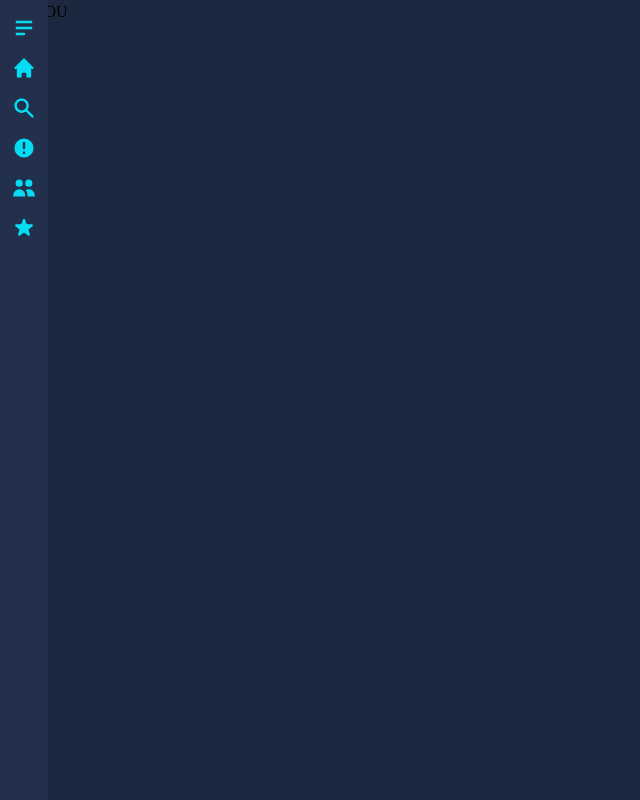
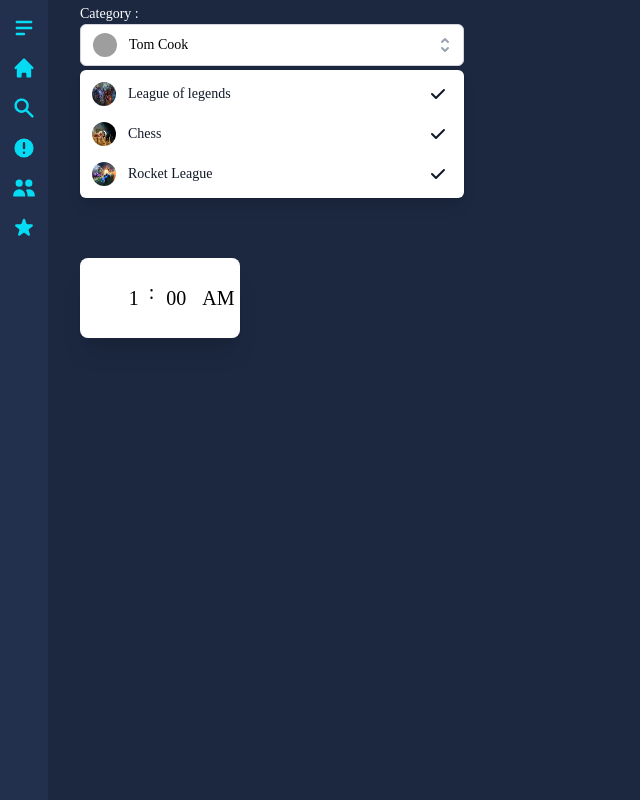
Before and after one commit to cendevweb/dispo, a Vue app: page /dispo in a window 1280 px wide. Shown: the whole page, without its empty margins (0-640 px from the left). Built offline with nearby package versions, Linux system fonts and the light colour scheme; grey boxes are pictures that could not be loaded.

Commit message:
Dispo form basic structure

```diff
--- a/src/DispoForm.vue
+++ b/src/DispoForm.vue
@@ -1,5 +1,137 @@
 <template>
-    COUCOU
+  <div class="mt-1 relative ml-20">
+    <label id="listbox-label" class="block text-sm font-medium text-white">
+        Category :
+    </label>
+    <button type="button" aria-haspopup="listbox" aria-expanded="true" aria-labelledby="listbox-label" class="relative w-96 bg-white border border-gray-300 rounded-md shadow-sm pl-3 pr-10 py-2 text-left cursor-default focus:outline-none focus:ring-1 focus:ring-indigo-500 focus:border-indigo-500 sm:text-sm">
+      <span class="flex items-center">
+        <img src="https://images.unsplash.com/photo-1472099645785-5658abf4ff4e?ixlib=rb-1.2.1&ixid=eyJhcHBfaWQiOjEyMDd9&auto=format&fit=facearea&facepad=2&w=256&h=256&q=80" alt="" class="flex-shrink-0 h-6 w-6 rounded-full">
+        <span class="ml-3 block truncate">
+          Tom Cook
+        </span>
+      </span>
+      <span class="ml-3 absolute inset-y-0 right-0 flex items-center pr-2 pointer-events-none">
+        <!-- Heroicon name: selector -->
+        <svg class="h-5 w-5 text-gray-400" xmlns="http://www.w3.org/2000/svg" viewBox="0 0 20 20" fill="currentColor" aria-hidden="true">
+          <path fill-rule="evenodd" d="M10 3a1 1 0 01.707.293l3 3a1 1 0 01-1.414 1.414L10 5.414 7.707 7.707a1 1 0 01-1.414-1.414l3-3A1 1 0 0110 3zm-3.707 9.293a1 1 0 011.414 0L10 14.586l2.293-2.293a1 1 0 011.414 1.414l-3 3a1 1 0 01-1.414 0l-3-3a1 1 0 010-1.414z" clip-rule="evenodd" />
+        </svg>
+      </span>
+    </button>
+
+    <!--
+      Select popover, show/hide based on select state.
+
+      Entering: ""
+        From: ""
+        To: ""
+      Leaving: "transition ease-in duration-100"
+        From: "opacity-100"
+        To: "opacity-0"
+    -->
+    <div class="absolute mt-1 w-96 rounded-md bg-white shadow-lg">
+      <ul tabindex="-1" role="listbox" aria-labelledby="listbox-label" aria-activedescendant="listbox-item-3" class="max-h-56 rounded-md py-1 text-base ring-1 ring-black ring-opacity-5 overflow-auto focus:outline-none sm:text-sm">
+        <!--
+          Select option, manage highlight styles based on mouseenter/mouseleave and keyboard navigation.
+
+          Highlighted: "text-white bg-indigo-600", Not Highlighted: "text-gray-900"
+        -->
+        <li id="listbox-item-0" role="option" class="text-gray-900 cursor-default select-none relative py-2 pl-3 pr-9">
+          <div class="flex items-center">
+            <img :src="'src/assets/lol_thumbnail.jpg'" alt="" class="flex-shrink-0 h-6 w-6 rounded-full">
+            <!-- Selected: "font-semibold", Not Selected: "font-normal" -->
+            <span class="ml-3 block font-normal truncate">
+              League of legends
+            </span>
+          </div>
+
+          <!--
+            Checkmark, only display for selected option.
+
+            Highlighted: "text-white", Not Highlighted: "text-indigo-600"
+          -->
+          <span class="absolute inset-y-0 right-0 flex items-center pr-4">
+            <!-- Heroicon name: check -->
+            <svg class="h-5 w-5" xmlns="http://www.w3.org/2000/svg" viewBox="0 0 20 20" fill="currentColor" aria-hidden="true">
+              <path fill-rule="evenodd" d="M16.707 5.293a1 1 0 010 1.414l-8 8a1 1 0 01-1.414 0l-4-4a1 1 0 011.414-1.414L8 12.586l7.293-7.293a1 1 0 011.414 0z" clip-rule="evenodd" />
+            </svg>
+          </span>
+        </li>
+        <li id="listbox-item-1" role="option" class="text-gray-900 cursor-default select-none relative py-2 pl-3 pr-9">
+          <div class="flex items-center">
+            <img :src="'src/assets/chess_thumbnail.jpeg'" alt="" class="flex-shrink-0 h-6 w-6 rounded-full"/>
+            <!-- Selected: "font-semibold", Not Selected: "font-normal" -->
+            <span class="ml-3 block font-normal truncate">
+              Chess
+            </span>
+          </div>
+
+          <!--
+            Checkmark, only display for selected option.
+
+            Highlighted: "text-white", Not Highlighted: "text-indigo-600"
+          -->
+          <span class="absolute inset-y-0 right-0 flex items-center pr-4">
+            <!-- Heroicon name: check -->
+            <svg class="h-5 w-5" xmlns="http://www.w3.org/2000/svg" viewBox="0 0 20 20" fill="currentColor" aria-hidden="true">
+              <path fill-rule="evenodd" d="M16.707 5.293a1 1 0 010 1.414l-8 8a1 1 0 01-1.414 0l-4-4a1 1 0 011.414-1.414L8 12.586l7.293-7.293a1 1 0 011.414 0z" clip-rule="evenodd" />
+            </svg>
+          </span>
+        </li>
+        <li id="listbox-item-2" role="option" class="text-gray-900 cursor-default select-none relative py-2 pl-3 pr-9">
+          <div class="flex items-center">
+            <img :src="'src/assets/rl_thumbnail.jpg'" alt="" class="flex-shrink-0 h-6 w-6 rounded-full">
+            <!-- Selected: "font-semibold", Not Selected: "font-normal" -->
+            <span class="ml-3 block font-normal truncate">
+              Rocket League
+            </span>
+          </div>
+
+          <!--
+            Checkmark, only display for selected option.
+
+            Highlighted: "text-white", Not Highlighted: "text-indigo-600"
+          -->
+          <span class="absolute inset-y-0 right-0 flex items-center pr-4">
+            <!-- Heroicon name: check -->
+            <svg class="h-5 w-5" xmlns="http://www.w3.org/2000/svg" viewBox="0 0 20 20" fill="currentColor" aria-hidden="true">
+              <path fill-rule="evenodd" d="M16.707 5.293a1 1 0 010 1.414l-8 8a1 1 0 01-1.414 0l-4-4a1 1 0 011.414-1.414L8 12.586l7.293-7.293a1 1 0 011.414 0z" clip-rule="evenodd" />
+            </svg>
+          </span>
+        </li>
+        <!-- More items... -->
+      </ul>
+    </div>
+  </div>
+  <div class="mt-48 ml-20 p-5 w-40 bg-white rounded-lg shadow-xl">
+  <div class="flex">
+    <label id="listbox-label" class="block text-sm font-medium text-white">
+        Until :
+    </label>
+    <select name="hours" class="bg-transparent text-xl appearance-none outline-none">
+      <option value="1">1</option>
+      <option value="2">2</option>
+      <option value="3">3</option>
+      <option value="4">4</option>
+      <option value="5">5</option>
+      <option value="6">6</option>
+      <option value="7">7</option>
+      <option value="8">8</option>
+      <option value="9">9</option>
+      <option value="10">10</option>
+      <option value="11">10</option>
+      <option value="12">12</option>
+    </select>
+    <span class="text-xl mr-3">:</span>
+    <select name="minutes" class="bg-transparent text-xl appearance-none outline-none mr-4">
+      <option value="0">00</option>
+      <option value="30">30</option>
+    </select>
+    <select name="ampm" class="bg-transparent text-xl appearance-none outline-none">
+      <option value="am">AM</option>
+      <option value="pm">PM</option>
+    </select>
+  </div>
+</div>
 </template>
 
 <script lang="ts">
```
